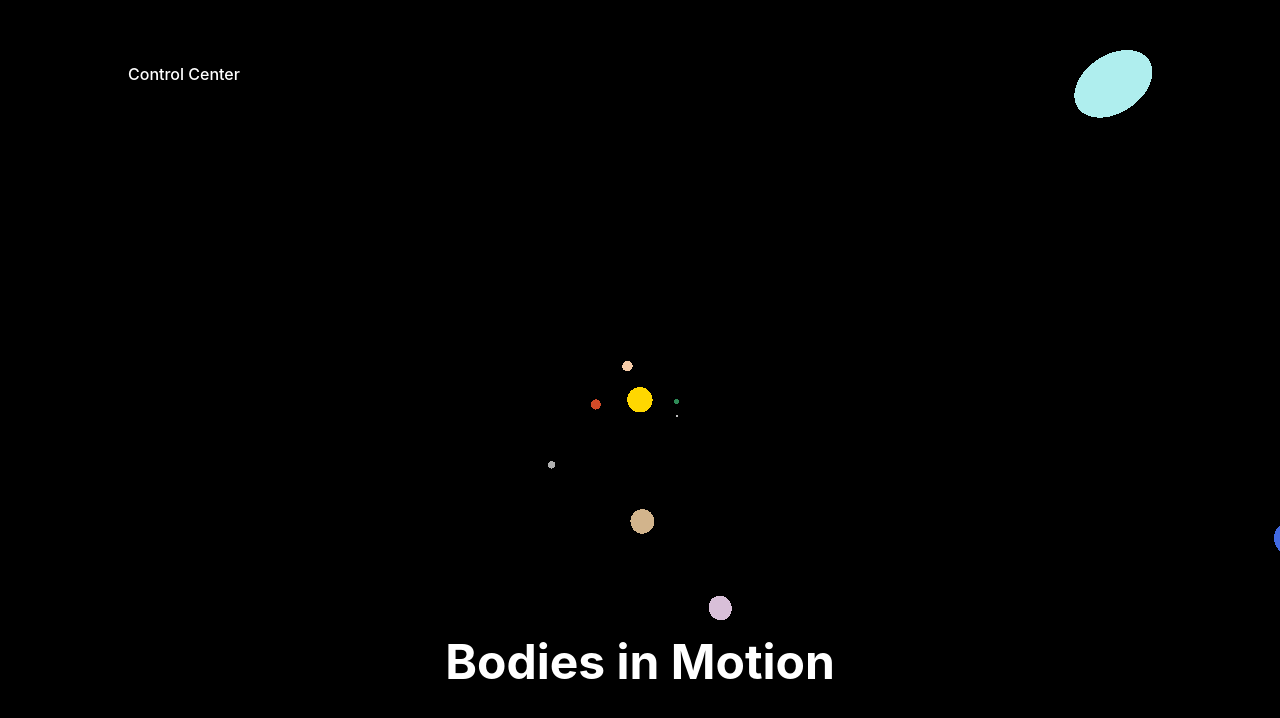
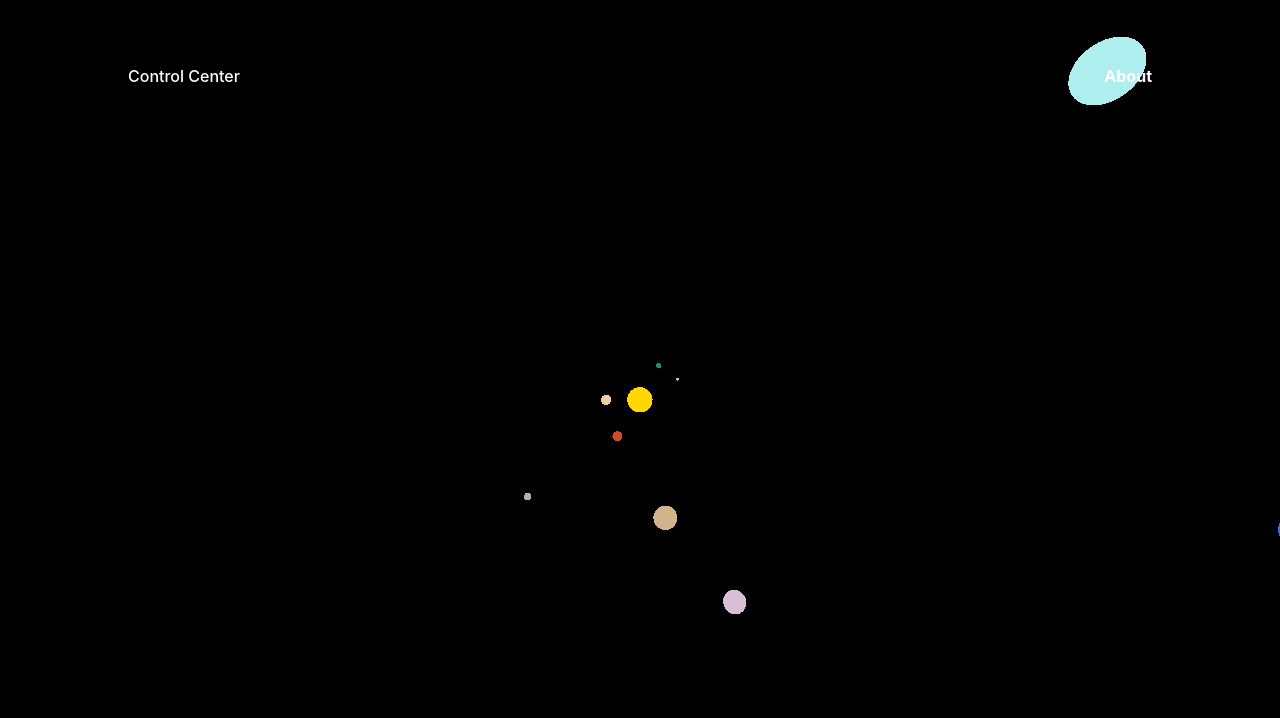
Before and after one commit to mallen234/functionalPlanets, a website built with Vite: page index.html in a window 1280 px wide. Built offline with nearby package versions, Linux system fonts and the light colour scheme; animation ran at ten frames a second.

Commit message:
removed big title

```diff
--- a/index.html
+++ b/index.html
@@ -8,9 +8,10 @@
   </head>
   <bodies>
     <canvas class="webgl"></canvas>
-    <h1 class="title">Bodies in Motion</h1>
+    <!-- <h1 class="title">Bodies in Motion</h1> -->
     <nav>
       <button id="controlCenterButton">Control Center</button>
+      <a>About</a>
     </nav>
     <div id="controlCenter" class="hidden">
       <div
```
